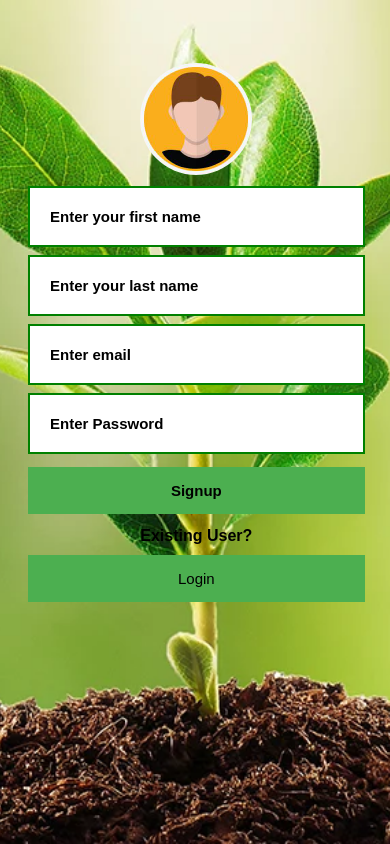
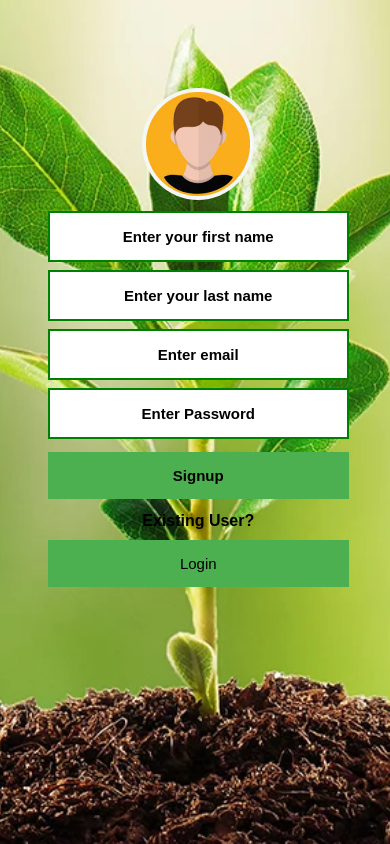
Before and after one commit to JKrishnaKaarthik/Plant-Care-Tracker-App, a Django app: page /signup/ in a window 390 px wide. Run offline with Django 4.2, Linux system fonts and the light colour scheme.

Commit message:
modified the css of signup page

```diff
--- a/PlantCareTracker/static/signup.css
+++ b/PlantCareTracker/static/signup.css
@@ -24,7 +24,9 @@ button {
 }
 
 input::placeholder {
-  font-weight: bold;
+  display: flex;
+  text-align: center;
+  font-weight: 600;
   color: black;
 }
 
@@ -32,7 +34,7 @@ input[type="email"],
 input[type="password"],
 input[type="text"] {
   width: 30%; /* Set width to 100% for mobile */
-  padding: 20px;
+  padding: 15px;
   margin: -5px; /* Adjust margin for mobile */
   font-size: 15px;
   border: 2px solid green;
@@ -74,6 +76,9 @@ img.avatar {
 
 /* Media query for screens smaller than 600px (typical mobile screens) */
 @media screen and (max-width: 700px) {
+  body {
+    padding: 5%;
+  }
   input[type="email"],
   input[type="password"],
   input[type="text"],
```
